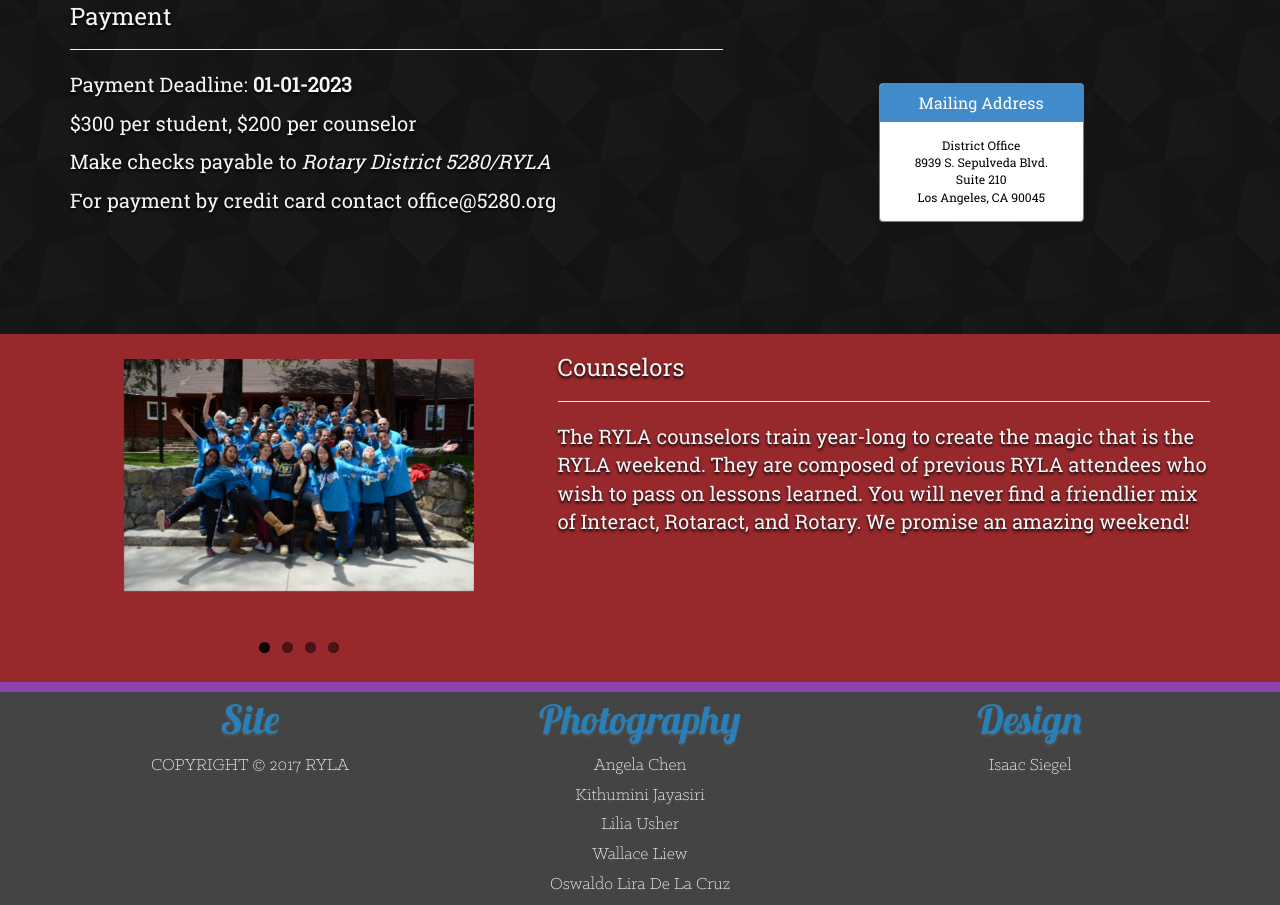
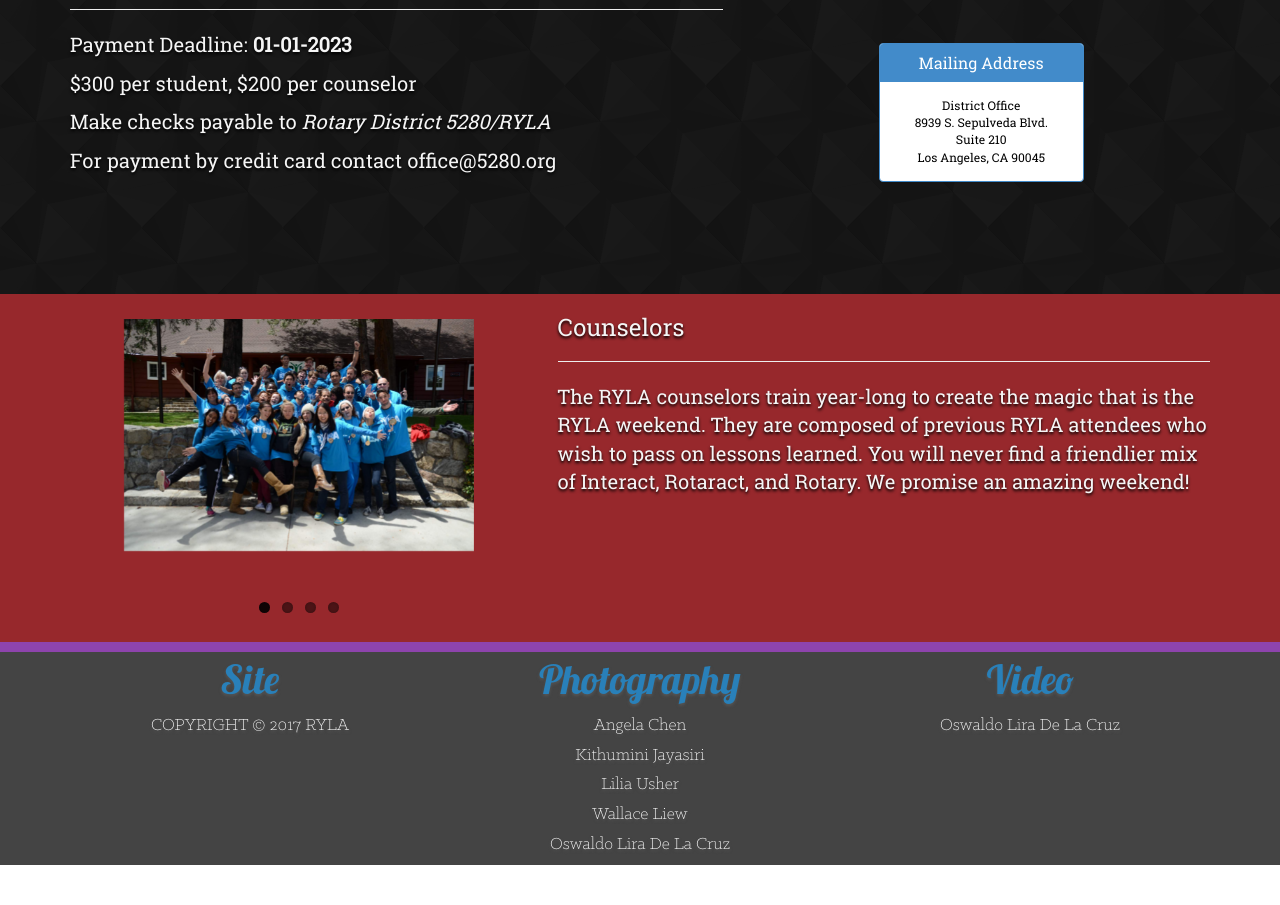
Before and after one commit to isaac-siegel/RYLA5280, a plain HTML site: page index.html in a window 1280 px wide. Shown: the part 2825-3730 px from the top of the page. After the commit the page ends 3690 px from the top, so only its background shows below. Drawn offline with nearby package versions, Linux system fonts and the light colour scheme; grey boxes are pictures that could not be loaded; a script that the page names is missing; a web font is replaced by a local one.

Commit message:
move video credit

```diff
--- a/index.html
+++ b/index.html
@@ -615,7 +615,7 @@
               <div class="col-md-12 wow fadeInUp" >
                 <iframe style="display:block;" src="https://drive.google.com/file/d/1vlzVCUK1In_zZvaDyQlQRAe-z9a_gxAm/preview" width="640" height="480" allow="autoplay"></iframe>
             </div>
-            <div class="row" align="center">Video: Oswaldo Lira De La Cruz</div>
+
             <br>
             </div>
         </div>
@@ -912,8 +912,8 @@
             </div>
 
             <div class="col-md-4">
-                <h5>Design</h5>
-                <h4>Isaac Siegel</h4>
+                <h5>Video</h5>
+                <h4>Oswaldo Lira De La Cruz</h4>
 
             </div>
 
```
